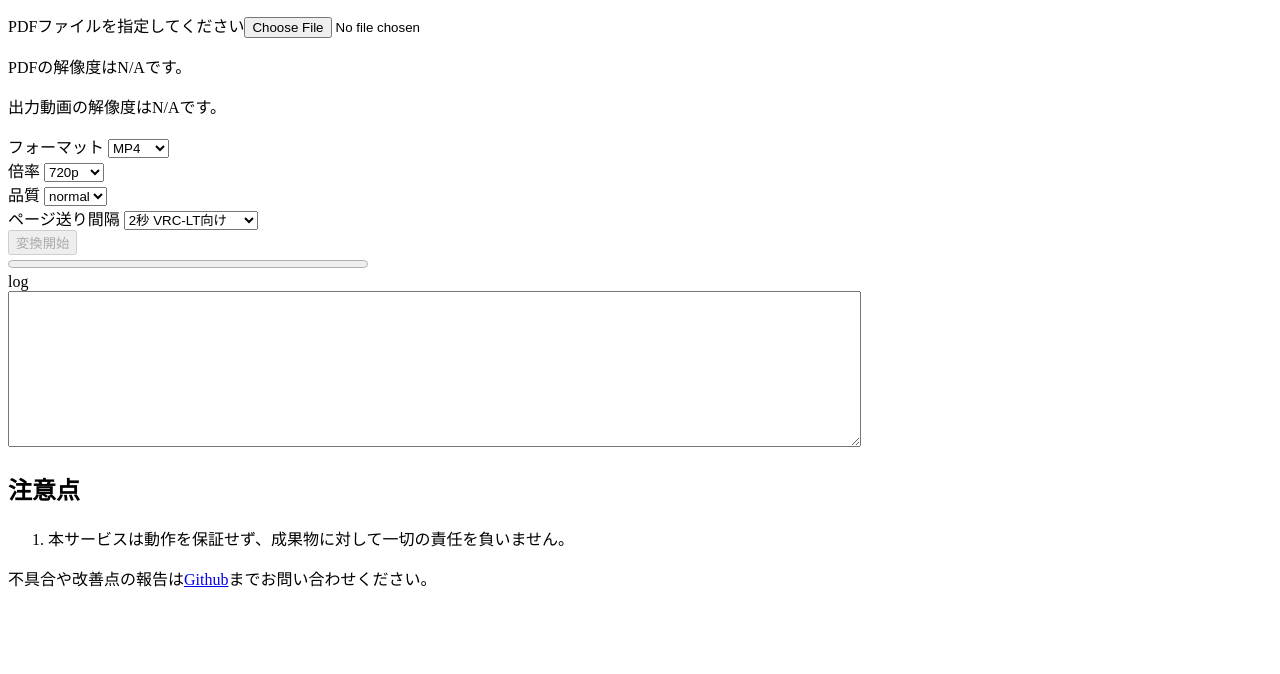
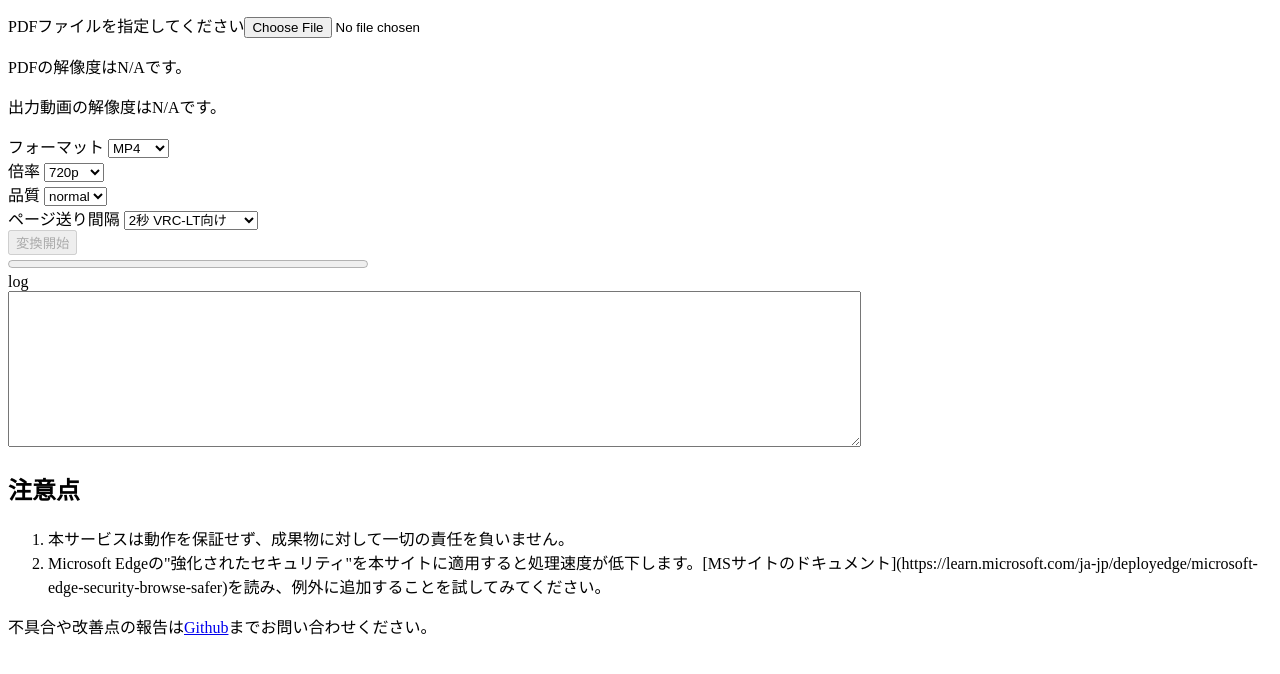
Before and after one commit to vrc-lt/pdf2webm, a website built with Vite: page index.html in a window 1280 px wide. Shown: the part 126-800 px from the top of the page. Built offline with nearby package versions, Linux system fonts and the light colour scheme; what @ffmpeg/ffmpeg would draw is missing.

Commit message:
Add message in index.html

```diff
--- a/index.html
+++ b/index.html
@@ -53,6 +53,7 @@
     <h2>注意点</h2>
     <ol>
       <li>本サービスは動作を保証せず、成果物に対して一切の責任を負いません。</li>
+      <li>Microsoft Edgeの"強化されたセキュリティ"を本サイトに適用すると処理速度が低下します。[MSサイトのドキュメント](https://learn.microsoft.com/ja-jp/deployedge/microsoft-edge-security-browse-safer)を読み、例外に追加することを試してみてください。</li></li>
     </ol>
     <footer>
       不具合や改善点の報告は<a href="https://github.com/vrc-lt/pdf2webm/">Github</a>までお問い合わせください。
```
